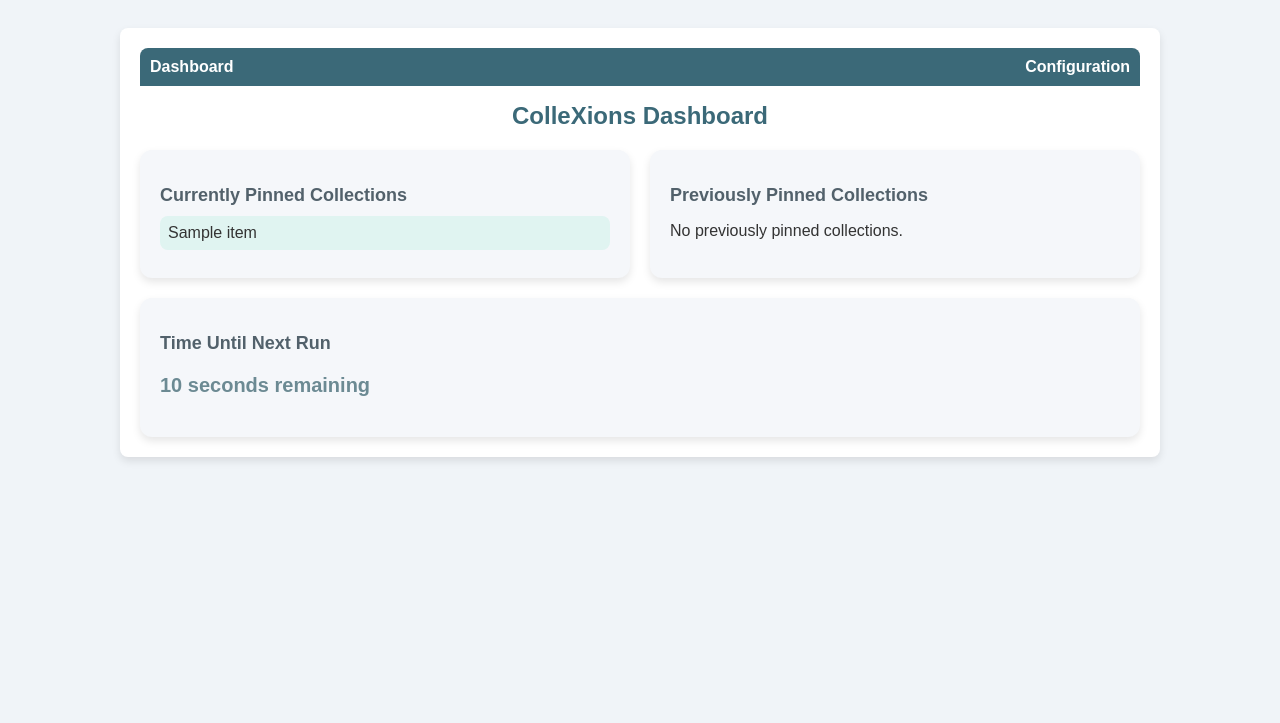
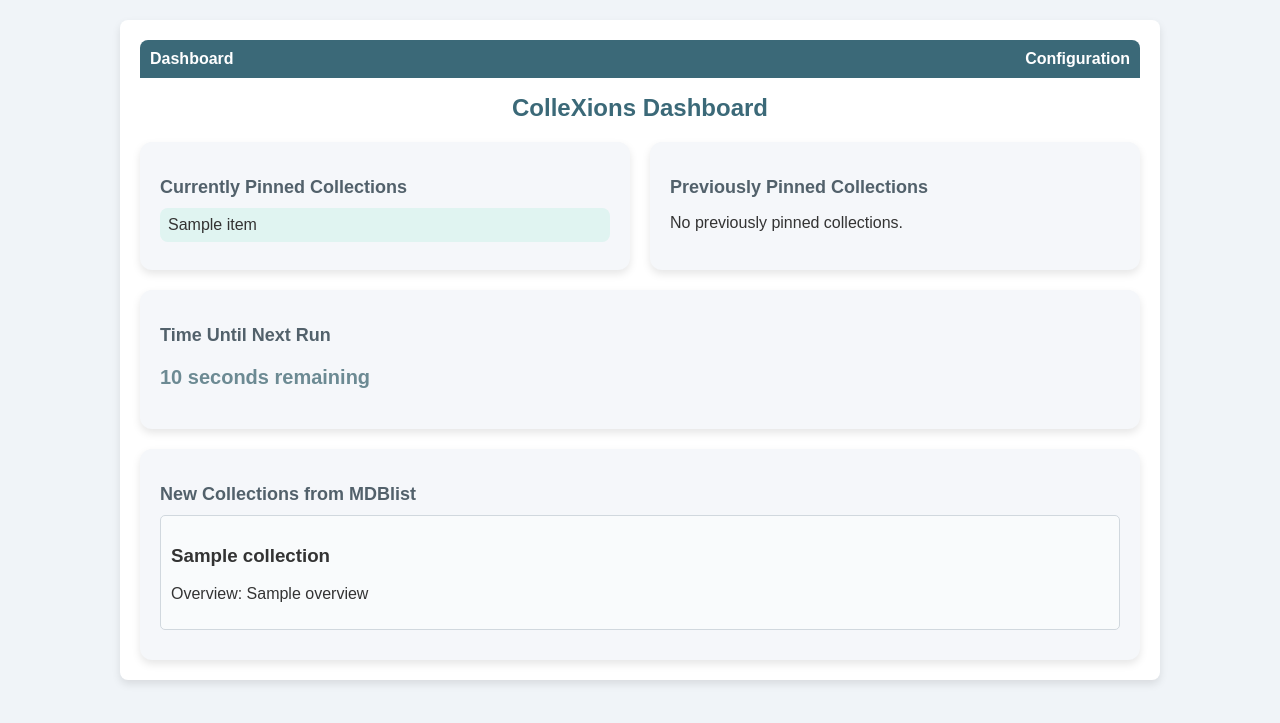
Before and after one commit to jl94x4/ColleXions-WebUI, a Flask app: template app/templates/dashboard.html in a window 1280 px wide. Shown: the top 723 px of the page. Run offline with Flask 2, Linux system fonts and the light colour scheme; the template is opened without the code that fills it: most values are stand-ins (such as "Sample title", 1, 10 or a date in 2020); parts of the project's set-up code (start-up, migrations or seed data) failed here and were passed over.

Commit message:
Add files via upload

```diff
--- a/app/templates/dashboard.html
+++ b/app/templates/dashboard.html
@@ -4,17 +4,88 @@
     <meta charset="UTF-8">
     <title>ColleXions Dashboard</title>
     <style>
-        body { font-family: Arial, sans-serif; background-color: #f0f4f8; color: #333; display: flex; justify-content: center; padding: 20px; }
-        .container { max-width: 1000px; width: 100%; background-color: #ffffff; padding: 20px; border-radius: 8px; box-shadow: 0 4px 8px rgba(0, 0, 0, 0.1); }
-        .navbar { display: flex; justify-content: space-between; background-color: #3b6978; padding: 10px; color: #fff; border-radius: 8px 8px 0 0; }
-        .navbar a { color: #fff; text-decoration: none; font-weight: bold; }
-        h1 { color: #3b6978; font-size: 24px; text-align: center; }
+        body {
+            font-family: Arial, sans-serif;
+            background-color: #f0f4f8;
+            color: #333;
+            display: flex;
+            justify-content: center;
+            padding: 20px;
+            margin: 0;
+        }
 
-        .section { display: flex; flex-wrap: wrap; gap: 20px; margin-top: 20px; }
-        .card { flex: 1 1 30%; min-width: 280px; background-color: #f5f7fa; border-radius: 12px; padding: 20px; box-shadow: 0 4px 8px rgba(0, 0, 0, 0.1); }
-        .card h2 { font-size: 18px; color: #52616b; margin-bottom: 10px; }
-        .pinned-item { background-color: #e0f4f1; padding: 8px; border-radius: 8px; margin-bottom: 8px; }
-        .countdown-timer { font-size: 20px; font-weight: bold; color: #6c8a93; }
+        .container {
+            max-width: 1000px;
+            width: 100%;
+            background-color: #ffffff;
+            padding: 20px;
+            border-radius: 8px;
+            box-shadow: 0 4px 8px rgba(0, 0, 0, 0.1);
+        }
+
+        .navbar {
+            display: flex;
+            justify-content: space-between;
+            background-color: #3b6978;
+            padding: 10px;
+            color: #fff;
+            border-radius: 8px 8px 0 0;
+        }
+
+        .navbar a {
+            color: #fff;
+            text-decoration: none;
+            font-weight: bold;
+        }
+
+        h1 {
+            color: #3b6978;
+            font-size: 24px;
+            text-align: center;
+        }
+
+        .section {
+            display: flex;
+            flex-wrap: wrap;
+            gap: 20px;
+            margin-top: 20px;
+        }
+
+        .card {
+            flex: 1 1 30%;
+            min-width: 280px;
+            background-color: #f5f7fa;
+            border-radius: 12px;
+            padding: 20px;
+            box-shadow: 0 4px 8px rgba(0, 0, 0, 0.1);
+        }
+
+        .card h2 {
+            font-size: 18px;
+            color: #52616b;
+            margin-bottom: 10px;
+        }
+
+        .pinned-item {
+            background-color: #e0f4f1;
+            padding: 8px;
+            border-radius: 8px;
+            margin-bottom: 8px;
+        }
+
+        .countdown-timer {
+            font-size: 20px;
+            font-weight: bold;
+            color: #6c8a93;
+        }
+
+        .collection-item {
+            margin: 10px 0;
+            padding: 10px;
+            border: 1px solid #d1d8de;
+            border-radius: 5px;
+            background-color: #f9fbfc;
+        }
     </style>
 </head>
 <body>
@@ -62,6 +133,25 @@
                 {% endif %}
             </div>
         </div>
+
+        <!-- New Collections Section -->
+        <div class="section">
+            <div class="card">
+                <h2>New Collections from MDBlist</h2>
+                <div id="newCollections">
+                    {% if collections %}
+                        {% for collection in collections %}
+                            <div class="collection-item">
+                                <h3>{{ collection.title }}</h3>
+                                <p>Overview: {{ collection.overview }}</p>
+                            </div>
+                        {% endfor %}
+                    {% else %}
+                        <p>No new collections available.</p>
+                    {% endif %}
+                </div>
+            </div>
+        </div>
     </div>
 </body>
 </html>
```
Also changed, not shown: app/templates/config.html (+55 -33 lines).
